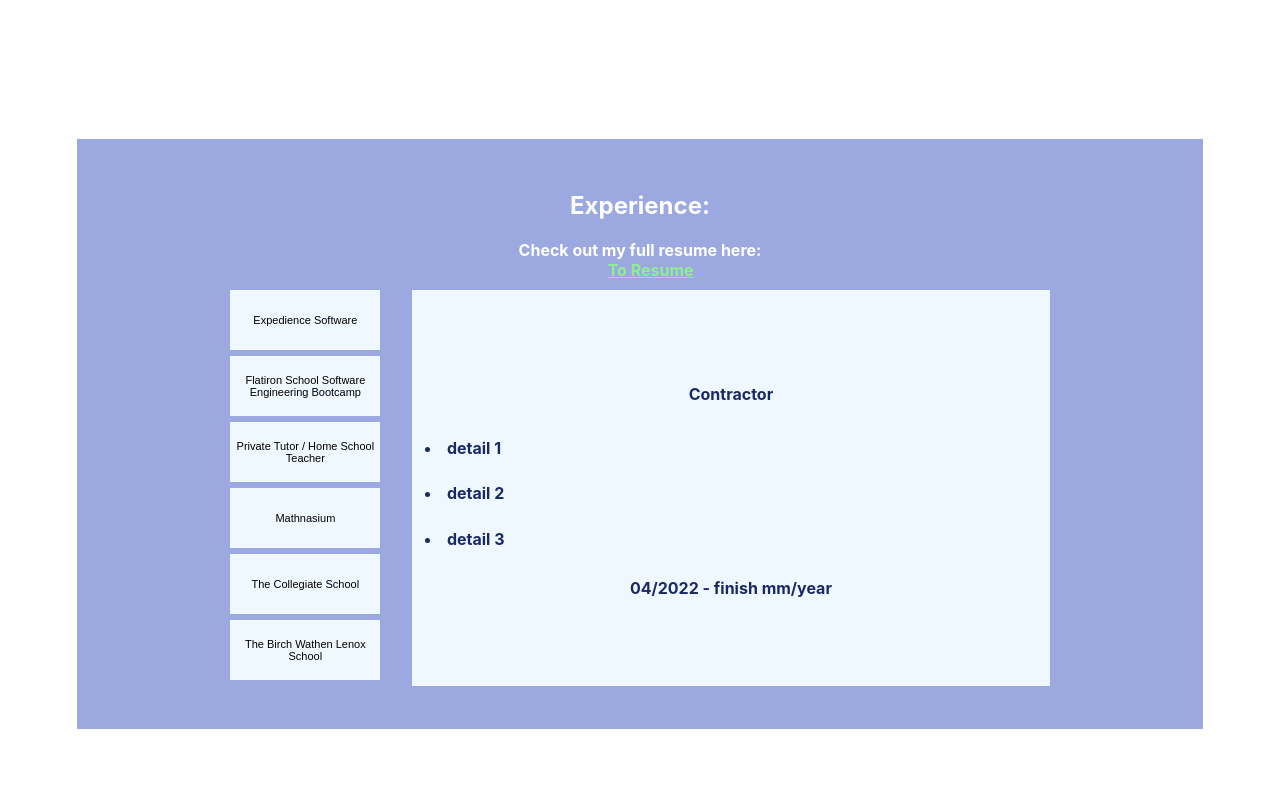
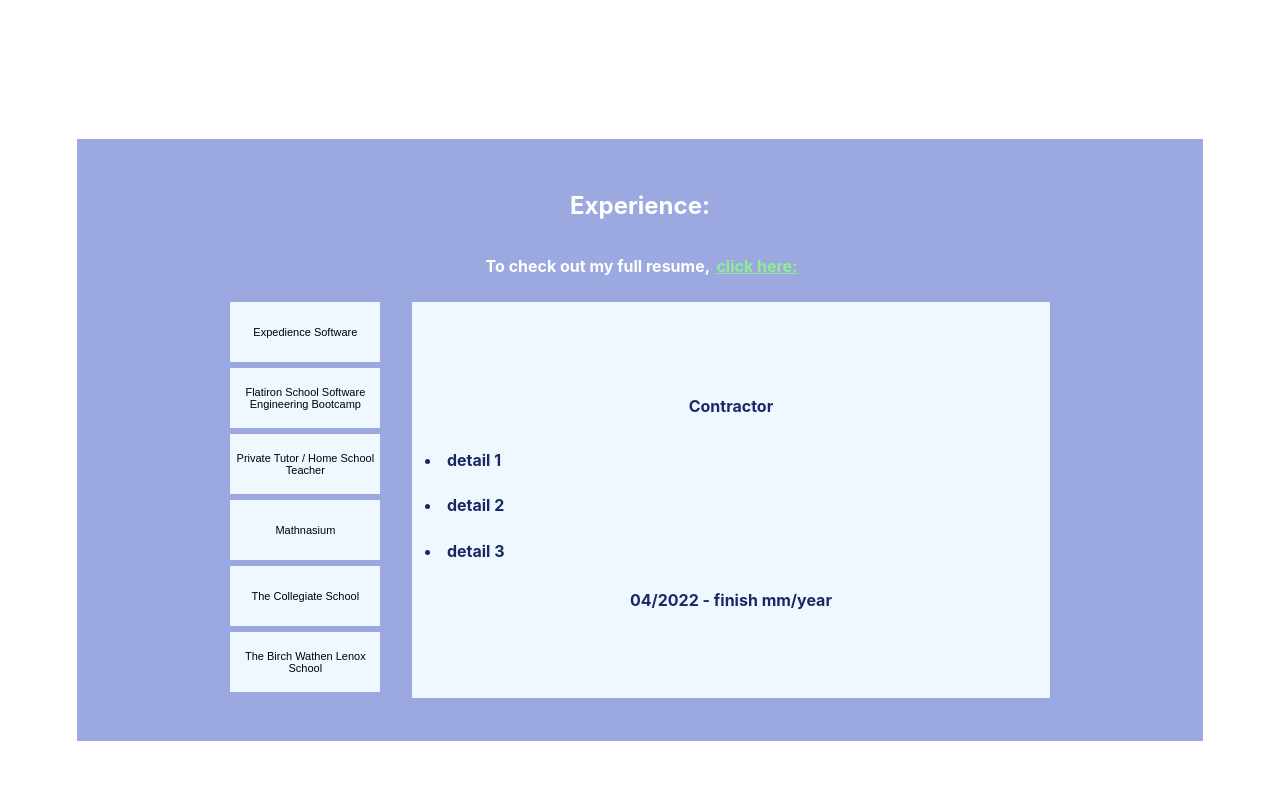
Before and after one commit to dylantoporek/portfolio-project, a React (Create React App) app: page / in a window 1280 px wide. Shown: the part 1420-2220 px from the top of the page. Built offline with nearby package versions, Linux system fonts and the light colour scheme.

Commit message:
click here styling updates

```diff
--- a/src/components/InteracticeResume.js
+++ b/src/components/InteracticeResume.js
@@ -101,8 +101,11 @@ function InteractiveResume(){
     return (
         <div id='resume-container'>
                 <h2>Experience:</h2>
-                Check out my full resume here:
-                <a className="home-link" href='https://drive.google.com/file/d/1APNgek--JsLy05tjixRrRFtrf09HVQsY/view?usp=sharing'>To Resume</a>
+                <p>
+                    To check out my full resume, <a className="home-link" href='https://drive.google.com/file/d/1APNgek--JsLy05tjixRrRFtrf09HVQsY/view?usp=sharing'>click here:</a>
+                </p>
+
+
 
                 <div id='work-container'>
                 <div id='home-experience-container'>
--- a/src/components/Pages/Home.js
+++ b/src/components/Pages/Home.js
@@ -92,7 +92,7 @@ function Home({changePage}){
                 <h2>Projects</h2>
                 <div id='project-text-container'>
                 <p>
-                    Here are a few things I have made. To see more
+                    Here are a few things I have made. To see more,
                     <p className='portfolio-home-link'
                     onClick={()=> navigate('portfolio')}>
                         click here:
@@ -107,7 +107,7 @@ function Home({changePage}){
             </div>
 
             <div id='home-blogs'>
-                <p>As a tool to better learn to code, I chose to write a few blog posts about technical topics. If you want to read my blogs
+                <p>As a tool to better learn to code, I chose to write a few blog posts about technical topics. If you want to read my blogs,
                 <a className='home-link' href='https://medium.com/@dylantoporek'>click here:</a>
                 </p>
             </div>
```
